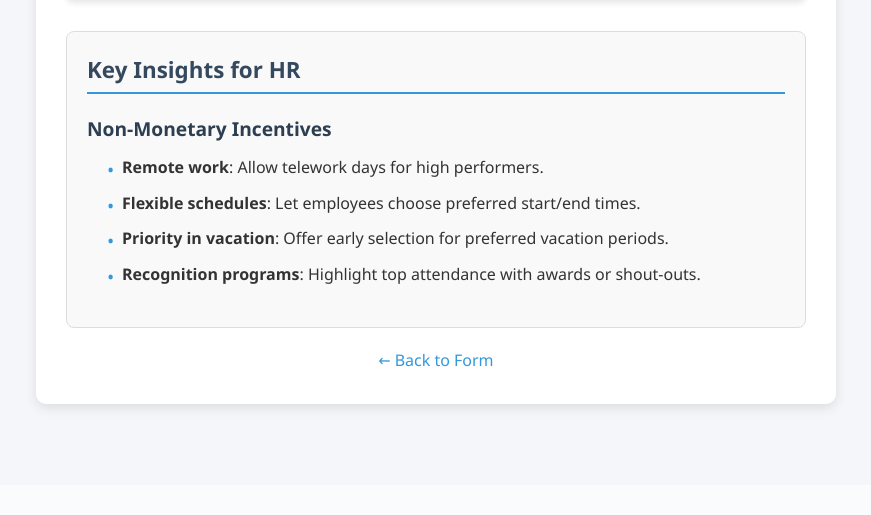
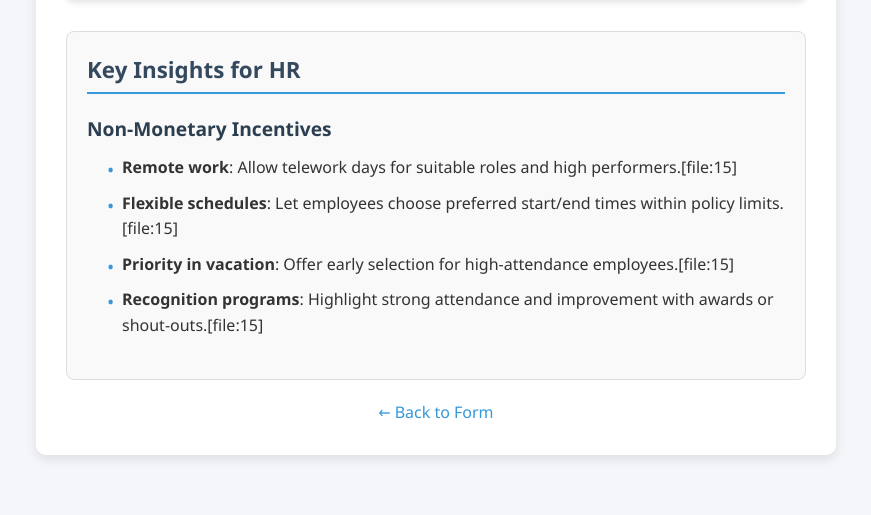
Before and after one commit to Tyler-Johnston/Absentee-Analysis, a Flask app: template hr_analysis_tool/templates/result.html in a window 1280 px wide. Shown: the part 315-830 px from the top of the page, without its empty margins (204-1075 px from the left). Before the commit the page ends 727 px from the top, so only its background shows below. Run offline with Flask 3, Linux system fonts and the light colour scheme; the template is opened without the code that fills it, so the values that code supplies are empty.

Commit message:
clustering inconsistency fixed in flask implementation

```diff
--- a/hr_analysis_tool/templates/result.html
+++ b/hr_analysis_tool/templates/result.html
@@ -17,40 +17,44 @@
         <div class="insights">
             <h2>Key Insights for HR</h2>
 
+            {# Cluster 0: Young Family-Oriented (257 employees, ~6.88h, medium risk) [file:15] #}
             {% if cluster == 0 %}
-            <p><strong>Insight:</strong> This group has the lowest absenteeism despite the highest commute burden, showing strong resilience.</p>
+            <p><strong>Insight:</strong> This group has medium absenteeism with the highest home responsibilities and a moderate commute burden, indicating pressure from family commitments more than logistics.[file:15]</p>
             <p><strong>HR Recommendations:</strong></p>
             <ul>
-                <li>Maintain current attendance with flexible arrangements (e.g., occasional remote work, adjusted schedules).</li>
-                <li>Recognize and reward regular attendance (e.g., preferred vacation slots, public recognition).</li>
-                <li>Monitor for burnout and offer support programs if needed.</li>
+                <li>Expand work–life balance options (flexible hours, occasional remote work, shift swaps for family needs).[file:15]</li>
+                <li>Communicate clearly about family-friendly policies and make access easy and stigma-free.[file:15]</li>
+                <li>Offer targeted support such as childcare assistance partnerships or family days to strengthen engagement.[file:15]</li>
             </ul>
+
+            {# Cluster 1: Long-Distance Commuters (207 employees, ~5.25h, lowest risk) [file:15] #}
             {% elif cluster == 1 %}
-            <p><strong>Insight:</strong> This group has the highest absenteeism, likely due to non-commute factors (health, engagement).</p>
+            <p><strong>Insight:</strong> This group has the lowest absenteeism despite the highest commute burden, suggesting strong resilience and commitment.[file:15]</p>
             <p><strong>HR Recommendations:</strong></p>
             <ul>
-                <li>Implement targeted wellness programs (health screenings, stress management).</li>
-                <li>Review workload, job roles, and shift patterns to reduce disengagement.</li>
-                <li>Introduce regular check-ins and feedback mechanisms.</li>
-                <li>Offer priority access to vacation, flexible schedules, or remote work to boost morale.</li>
+                <li>Preserve and enhance flexible arrangements (occasional remote work, adjusted start/end times on heavy-traffic days).[file:15]</li>
+                <li>Recognize consistent attendance through non-monetary rewards and public appreciation.[file:15]</li>
+                <li>Monitor for fatigue or burnout and offer ergonomic, wellness, or transport-related support.[file:15]</li>
             </ul>
+
+            {# Cluster 2: Experienced Urban Workers (267 employees, ~8.36h, highest risk) [file:15] #}
             {% elif cluster == 2 %}
-            <p><strong>Insight:</strong> This group has stable attendance despite high home responsibilities.</p>
+            <p><strong>Insight:</strong> This group has the highest absenteeism despite the shortest commute, pointing to health, engagement, or job-content factors rather than logistics.[file:15]</p>
             <p><strong>HR Recommendations:</strong></p>
             <ul>
-                <li>Promote work–life balance initiatives (flexible hours, adjusted shifts, remote work).</li>
-                <li>Provide access to family-friendly policies and support programs.</li>
-                <li>Encourage open communication and offer flexibility when needed.</li>
-                <li>Recognize and reward employees who maintain attendance despite home commitments.</li>
+                <li>Implement wellness and mental-health initiatives (screenings, stress programs, counseling).[file:15]</li>
+                <li>Review workload, role clarity, and management practices to address disengagement or frustration.[file:15]</li>
+                <li>Increase 1:1 check-ins, feedback loops, and development opportunities to strengthen connection.[file:15]</li>
+                <li>Use flexible schedules or preferred time-off as levers to improve motivation and attendance.[file:15]</li>
             </ul>
             {% endif %}
 
             <h3>Non-Monetary Incentives</h3>
             <ul>
-                <li><strong>Remote work</strong>: Allow telework days for high performers.</li>
-                <li><strong>Flexible schedules</strong>: Let employees choose preferred start/end times.</li>
-                <li><strong>Priority in vacation</strong>: Offer early selection for preferred vacation periods.</li>
-                <li><strong>Recognition programs</strong>: Highlight top attendance with awards or shout-outs.</li>
+                <li><strong>Remote work</strong>: Allow telework days for suitable roles and high performers.[file:15]</li>
+                <li><strong>Flexible schedules</strong>: Let employees choose preferred start/end times within policy limits.[file:15]</li>
+                <li><strong>Priority in vacation</strong>: Offer early selection for high-attendance employees.[file:15]</li>
+                <li><strong>Recognition programs</strong>: Highlight strong attendance and improvement with awards or shout-outs.[file:15]</li>
             </ul>
         </div>
 
```
